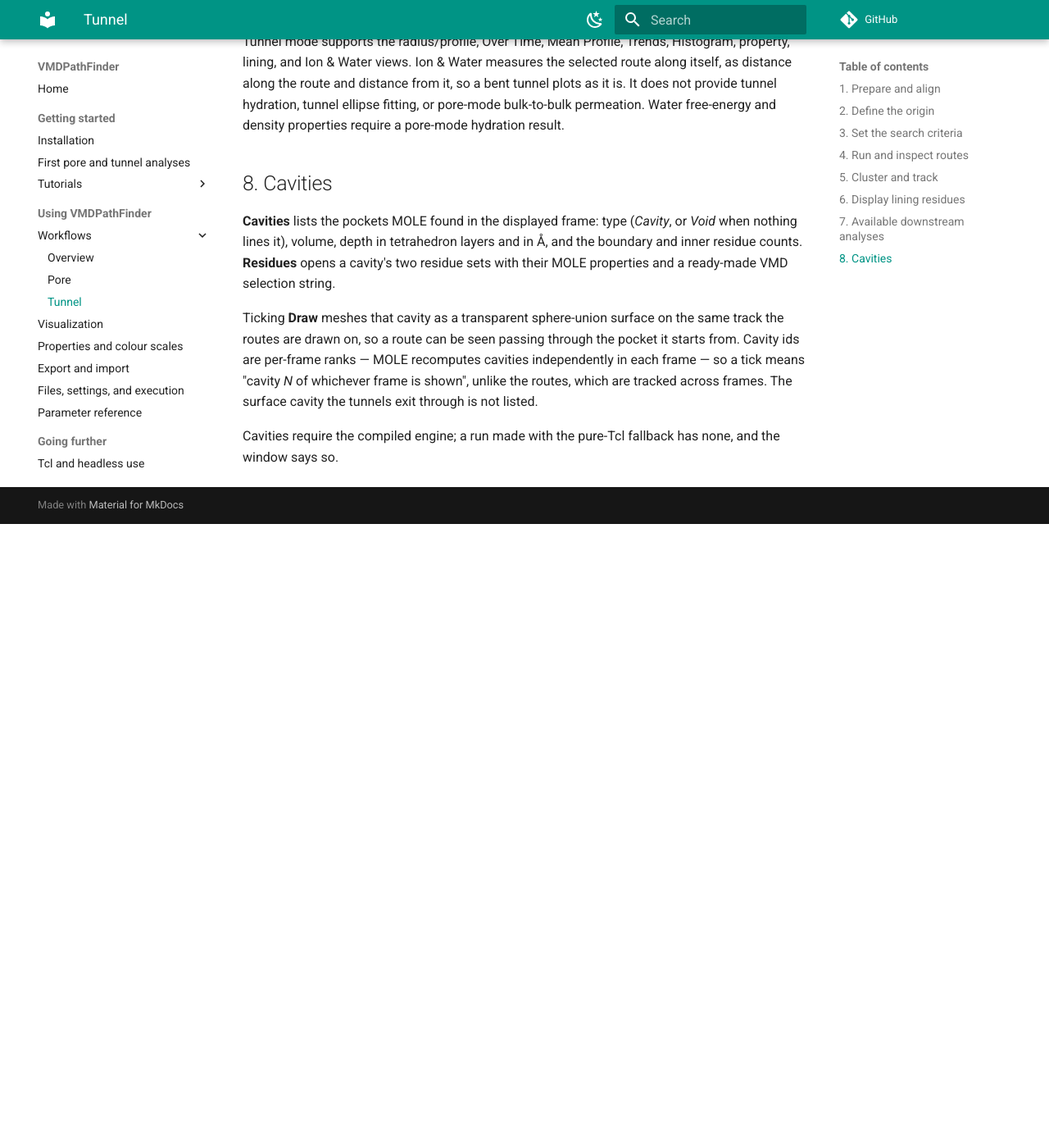
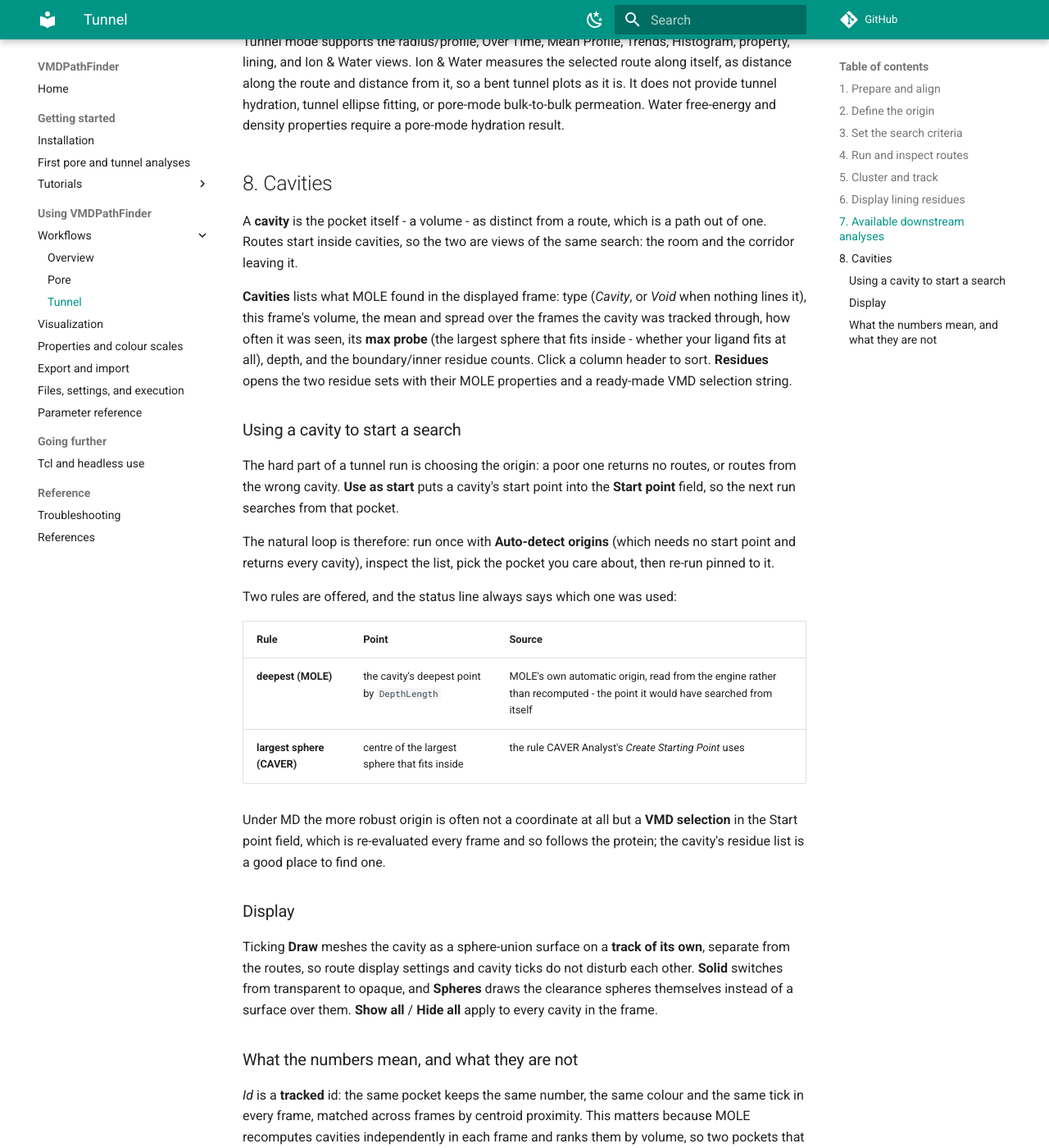
Before and after one commit to aminkvh/VMDHole, an MkDocs documentation site: the page built from docs/tunnel-mode.md, in a window 1280 px wide and 1400 px high, scrolled down 4149 px. Shown: the whole window at 82% size. Built offline with MkDocs 1.6.1 and Material for MkDocs 9.7.7, drawn with Linux system fonts in a browser that asks for light colours; comment, search, counter and statistics services are not loaded; before the commit the page ends 4788 px from its top, so only the background shows below that; some of the changed text lies outside the part shown.

Commit message:
feat: cavities tracked across frames, seeded from MOLE's origins

```diff
--- a/docs/tunnel-mode.md
+++ b/docs/tunnel-mode.md
@@ -137,18 +137,68 @@
 
 ## 8. Cavities
 
-**Cavities** lists the pockets MOLE found in the displayed frame: type
-(*Cavity*, or *Void* when nothing lines it), volume, depth in tetrahedron
-layers and in Å, and the boundary and inner residue counts. **Residues** opens
-a cavity's two residue sets with their MOLE properties and a ready-made VMD
+A **cavity** is the pocket itself - a volume - as distinct from a route, which
+is a path out of one. Routes start inside cavities, so the two are views of the
+same search: the room and the corridor leaving it.
+
+**Cavities** lists what MOLE found in the displayed frame: type (*Cavity*, or
+*Void* when nothing lines it), this frame's volume, the mean and spread over the
+frames the cavity was tracked through, how often it was seen, its **max probe**
+(the largest sphere that fits inside - whether your ligand fits at all), depth,
+and the boundary/inner residue counts. Click a column header to sort. **Residues**
+opens the two residue sets with their MOLE properties and a ready-made VMD
 selection string.
 
-Ticking **Draw** meshes that cavity as a transparent sphere-union surface on the
-same track the routes are drawn on, so a route can be seen passing through the
-pocket it starts from. Cavity ids are per-frame ranks — MOLE recomputes cavities
-independently in each frame — so a tick means "cavity *N* of whichever frame is
-shown", unlike the routes, which are tracked across frames. The surface cavity
-the tunnels exit through is not listed.
+### Using a cavity to start a search
+
+The hard part of a tunnel run is choosing the origin: a poor one returns no
+routes, or routes from the wrong cavity. **Use as start** puts a cavity's start
+point into the **Start point** field, so the next run searches from that pocket.
+
+The natural loop is therefore: run once with **Auto-detect origins** (which needs
+no start point and returns every cavity), inspect the list, pick the pocket you
+care about, then re-run pinned to it.
+
+Two rules are offered, and the status line always says which one was used:
+
+| Rule | Point | Source |
+|---|---|---|
+| **deepest (MOLE)** | the cavity's deepest point by `DepthLength` | MOLE's own automatic origin, read from the engine rather than recomputed - the point it would have searched from itself |
+| **largest sphere (CAVER)** | centre of the largest sphere that fits inside | the rule CAVER Analyst's *Create Starting Point* uses |
+
+Under MD the more robust origin is often not a coordinate at all but a **VMD
+selection** in the Start point field, which is re-evaluated every frame and so
+follows the protein; the cavity's residue list is a good place to find one.
+
+### Display
+
+Ticking **Draw** meshes the cavity as a sphere-union surface on a **track of its
+own**, separate from the routes, so route display settings and cavity ticks do
+not disturb each other. **Solid** switches from transparent to opaque, and
+**Spheres** draws the clearance spheres themselves instead of a surface over
+them. **Show all** / **Hide all** apply to every cavity in the frame.
+
+### What the numbers mean, and what they are not
+
+*Id* is a **tracked** id: the same pocket keeps the same number, the same
+colour and the same tick in every frame, matched across frames by centroid
+proximity. This matters because MOLE recomputes cavities independently in each
+frame and ranks them by volume, so two pockets that swap volume order swap
+ranks - keying anything on the rank would mean a ticked cavity silently became
+a different pocket on the next frame. That per-frame rank is still shown, in
+**Rank here**, and a row reading *absent* is a pocket the displayed frame does
+not have (check its *Seen %*). The tracking is this plugin's own: neither MOLE
+nor CAVER reports cavity behaviour over a trajectory at all.
+
+Two caveats worth carrying into a figure caption:
+
+- The drawn surface is a **marching-cubes sphere union**. MOLE triangulates the
+  boundary facets of its tetrahedra with the corners at *atom centres*, and
+  CAVER Analyst renders an analytic solvent-excluded surface. These are three
+  different surfaces of the same pocket, so areas and volumes are not
+  interchangeable between the programs.
+- MOLE's own *Volume* column is not the volume of anything it draws either: it
+  is the tetrahedra minus van der Waals caps.
 
 Cavities require the compiled engine; a run made with the pure-Tcl fallback has
 none, and the window says so.
```
Also changed, not shown: docs/parameters.md (+9 -0 lines), docs/pore-mode.md (+8 -6 lines), docs/references.md (+28 -0 lines), 10 other files.
